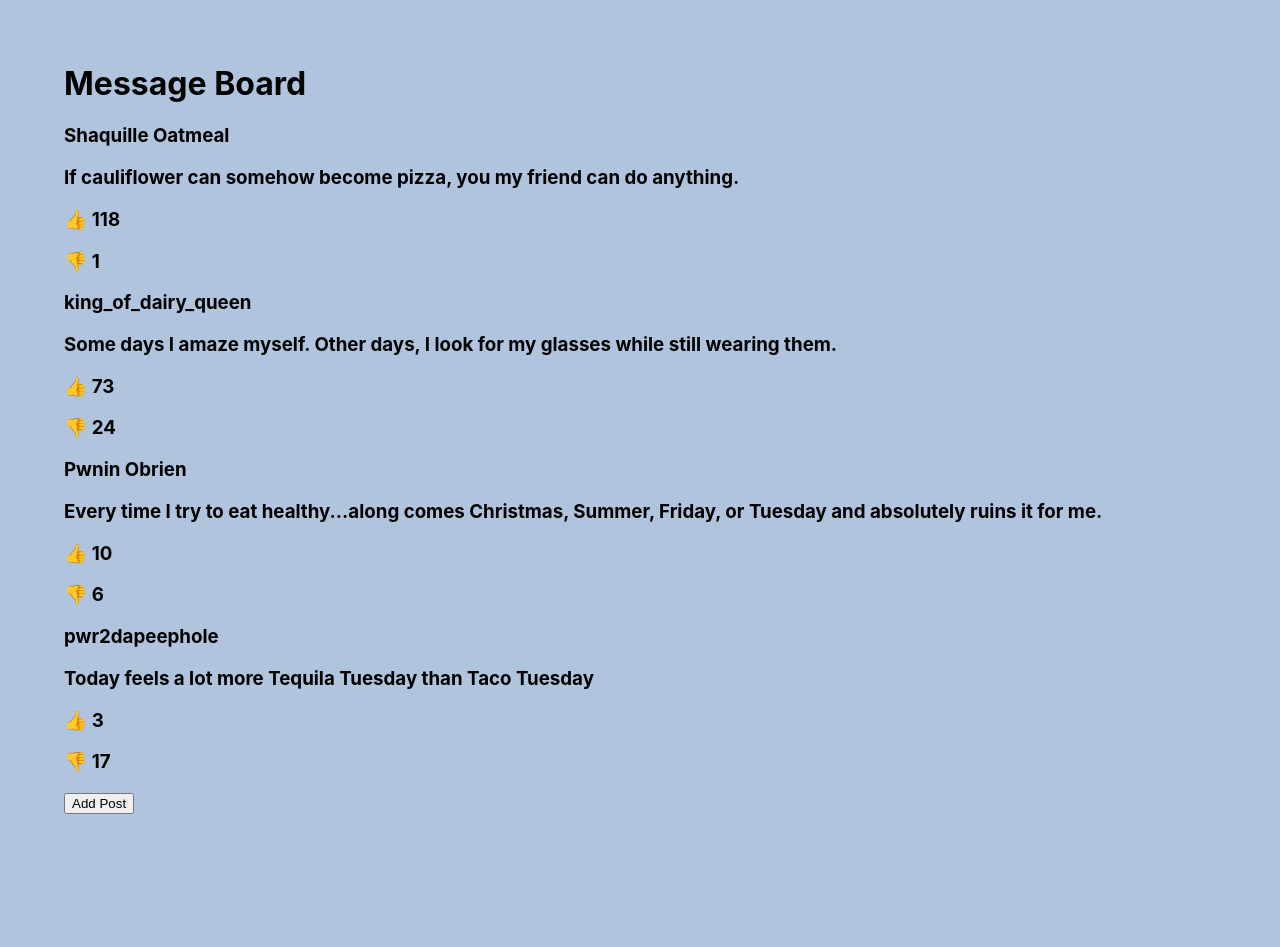
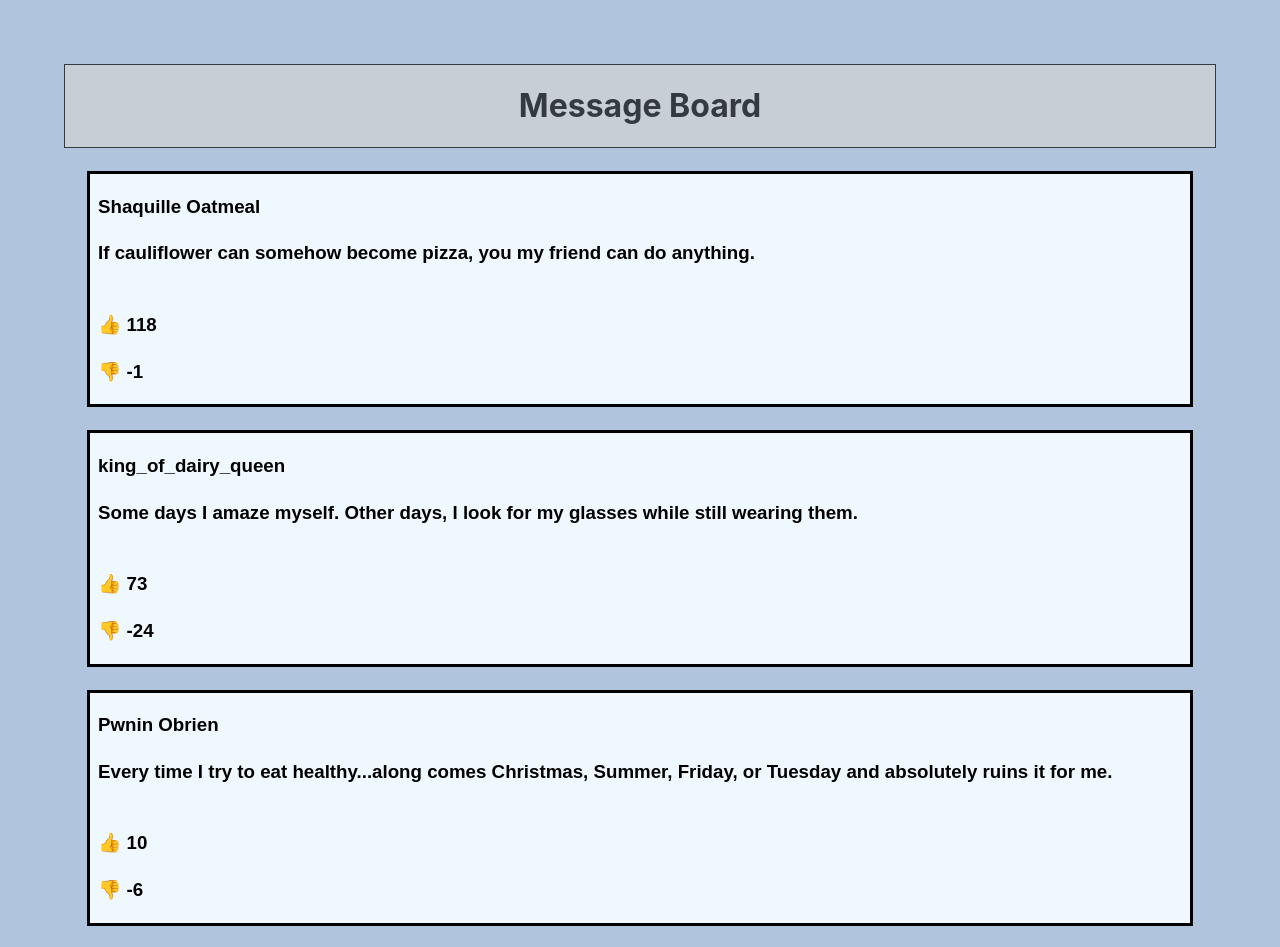
Before and after one commit to dkmerys/upVote, a React (Create React App) app: page / in a window 1280 px wide. Shown: the top 947 px of the page. Before the commit the page ends 878 px from the top, so only its background shows below. Built offline with nearby package versions, Linux system fonts and the light colour scheme.

Commit message:
update styling

```diff
--- a/src/components/App.js
+++ b/src/components/App.js
@@ -5,7 +5,9 @@ import PostControl from './PostControl';
 function App() {
   return (
     <React.Fragment>
-      <Header />
+      <div className='header'>
+        <Header />
+        </div>
       <PostControl />
     </React.Fragment>
   );
--- a/src/components/InitialState.js
+++ b/src/components/InitialState.js
@@ -6,7 +6,7 @@ const initialState = {
       userName: 'Pwnin Obrien',
       message: 'Every time I try to eat healthy...along comes Christmas, Summer, Friday, or Tuesday and absolutely ruins it for me.',
       upVote: 10,
-      downVote: 6,
+      downVote: -6,
       timeStamp: Date(document.data),
       id: '0'
     },
@@ -14,7 +14,7 @@ const initialState = {
       userName: 'pwr2dapeephole',
       message: 'Today feels a lot more Tequila Tuesday than Taco Tuesday',
       upVote: 3,
-      downVote: 17,
+      downVote: -17,
       timeStamp: Date(document.data),
       id: '1'
     },
@@ -22,7 +22,7 @@ const initialState = {
       userName: 'king_of_dairy_queen',
       message: 'Some days I amaze myself. Other days, I look for my glasses while still wearing them.',
       upVote: 73,
-      downVote: 24,
+      downVote: -24,
       timeStamp: Date(document.data),
       id: '2'
     },
@@ -30,7 +30,7 @@ const initialState = {
       userName: 'Shaquille Oatmeal',
       message: 'If cauliflower can somehow become pizza, you my friend can do anything.',
       upVote: 118,
-      downVote: 1,
+      downVote: -1,
       timeStamp: Date(document.data),
       id: '3'
     }
--- a/src/components/Post.js
+++ b/src/components/Post.js
@@ -6,11 +6,13 @@ function Post(props) {
   return (
     <React.Fragment>
       <div onClick={() => props.whenPostClicked(props.id)}>
-        <h3>{props.userName}</h3>
-        <h3>{props.message}</h3>
-        <h3>{props.timeStamp}</h3>
-        <h3>&#128077; {props.upVote}</h3>
-        <h3>&#x1f44e; {props.downVote}</h3>
+        <div className='container'>
+          <h3 className='text'>{props.userName}</h3>
+          <h3 className='text'>{props.message}</h3>
+          <h3 className='text'>{props.timeStamp}</h3>
+          <h3 className='text'>&#128077; {props.upVote}</h3>
+          <h3 className='text'>&#x1f44e; {props.downVote}</h3>
+        </div>
       </div>
     </React.Fragment>
   );
--- a/src/components/PostControl.js
+++ b/src/components/PostControl.js
@@ -110,7 +110,7 @@ class PostControl extends React.Component {
     return(
       <React.Fragment>
         {currentlyVisibleState}
-        <button onClick={this.handleClick}>{buttonText}</button>
+        <button id='returnButton' class='button' onClick={this.handleClick}>{buttonText}</button>
       </React.Fragment>
     );
   }
--- a/src/components/PostDetail.js
+++ b/src/components/PostDetail.js
@@ -7,14 +7,16 @@ function PostDetail(props) {
   return (
     <React.Fragment>
       <h1>Post Details</h1>
-      <h3>User Name: {post.userName}</h3>
-      <h3>Message content: {post.message}</h3>
-      <button onClick = {() => onClickingUpvote(post)}>&#128077;</button>
+      <h5>User Name:</h5>
+      <h2>{post.userName}</h2>
+      <h5>Message:</h5>
+      <h2>{post.message}</h2>
+      <button id='upvoteButton' class='button' onClick = {() => onClickingUpvote(post)}>&#128077;</button>
       <h3>{post.upVote}</h3>
-      <button onClick = {() => onClickingDownvote(post)}>&#x1f44e;</button>
+      <button id='downvoteButton' class='button' onClick = {() => onClickingDownvote(post)}>&#x1f44e;</button>
       <h3> {post.downVote}</h3>
-      <button onClick = {() => onClickingEdit(post.id)}>Update post</button>
-      <button onClick = {() => onClickingDelete(post.id)}>Delete post</button>
+      <button class='button' onClick = {() => onClickingEdit(post.id)}>Update post</button>
+      <button class='button' onClick = {() => onClickingDelete(post.id)}>Delete post</button>
       <h3>Time created: {post.timeStamp}</h3>
       <hr />
     </React.Fragment>
--- a/src/components/ReusableForm.js
+++ b/src/components/ReusableForm.js
@@ -18,7 +18,7 @@ function ReusableForm(props) {
           name='message'
           placeholder='Please enter your message here.' />
         <br />
-        <button type='submit' >{props.buttonText}</button>
+        <button class='button' type='submit' >{props.buttonText}</button>
       </form>
     </React.Fragment>
   );
--- a/src/index.css
+++ b/src/index.css
@@ -12,3 +12,81 @@ code {
   font-family: source-code-pro, Menlo, Monaco, Consolas, 'Courier New',
     monospace;
 }
+.header{
+  text-align: center;
+  border: solid 1px black;
+  background-color: lightgrey;
+  opacity: 70%;
+}
+
+.container {
+  background-color: aliceblue;
+  border: solid black;
+  margin: 2%;
+}
+.text{
+  font-family: Arial, Helvetica, sans-serif;
+  margin-left: 5px;
+  padding:3px;
+}
+.container:hover{
+  background-color: lightslategrey;
+}
+
+.button {
+  background-color: #4CAF50;
+  border: solid 1px;
+  color: white;
+  padding: 15px 32px;
+  text-align: center;
+  text-decoration: none;
+  display: inline-block;
+  font-size: 16px;
+  margin: 3px;
+  border-radius: 15px;
+}
+
+.button:hover {
+  background-color: grey;
+}
+
+#downvoteButton {
+  background-color: #f44336;
+  border: solid 1px;
+  color: white;
+  padding: 15px 32px;
+  text-align: center;
+  text-decoration: none;
+  display: inline-block;
+  font-size: 16px;
+  margin: 3px;
+}
+
+#downvoteButton {
+  background-color:grey;
+}
+#downvoteButton:hover {
+  background-color: red;
+}
+
+#upvoteButton{
+  background-color: grey;
+}
+#upvoteButton:hover{
+  background-color: green;
+}
+
+#returnButton {
+  background-color: #e7e7e7;
+  border: solid 1px;
+  color: black;
+  padding: 15px 32px;
+  text-align: center;
+  text-decoration: none;
+  display: inline-block;
+  font-size: 16px;
+  margin: 3px;
+}
+#returnButton:hover{
+  background-color: green;
+}
```
